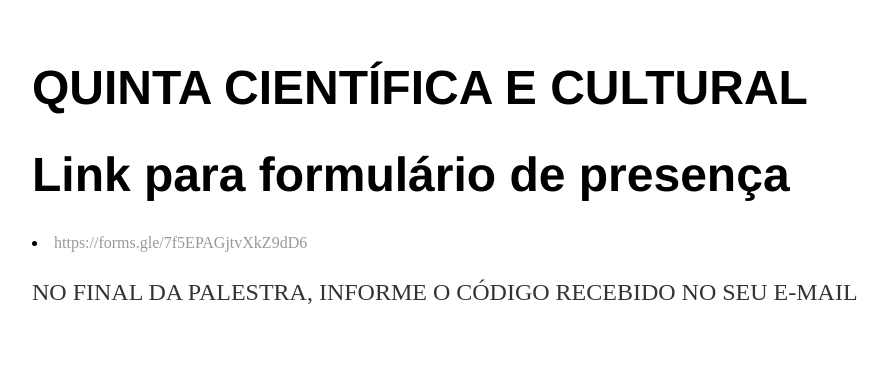
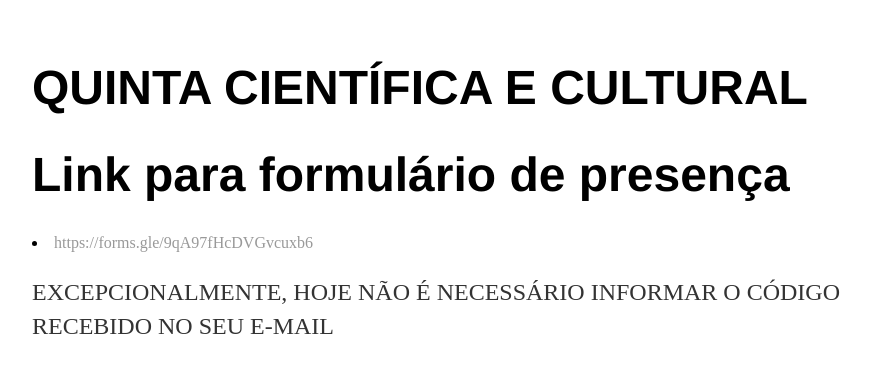
Before and after one commit to vieirarg/vieirarg.github.io, a Jekyll site: the page index.html, which Jekyll copies as it is, in a window 1280 px wide. Shown: the top 373 px of the page, without its empty margins (160-1048 px from the left). Built offline with Jekyll 4.4.1, drawn with Linux system fonts in a browser that asks for light colours.

Commit message:
Update index.html

```diff
--- a/index.html
+++ b/index.html
@@ -10,8 +10,8 @@
     		<div class="blurb">
 			<h1>QUINTA CIENTÍFICA E CULTURAL</h1>
          		<h1>Link para formulário de presença</h1>
-                <li><a href="https://forms.gle/7f5EPAGjtvXkZ9dD6">https://forms.gle/7f5EPAGjtvXkZ9dD6</a></li>
-		<p>NO FINAL DA PALESTRA, INFORME O CÓDIGO RECEBIDO NO SEU E-MAIL</p>
+                <li><a href="https://forms.gle/9qA97fHcDVGvcuxb6">https://forms.gle/9qA97fHcDVGvcuxb6</a></li>
+		<p>EXCEPCIONALMENTE, HOJE NÃO É NECESSÁRIO INFORMAR O CÓDIGO RECEBIDO NO SEU E-MAIL</p>
     		</div><!-- /.blurb -->
 		</div><!-- /.container -->
 	</body>
```
